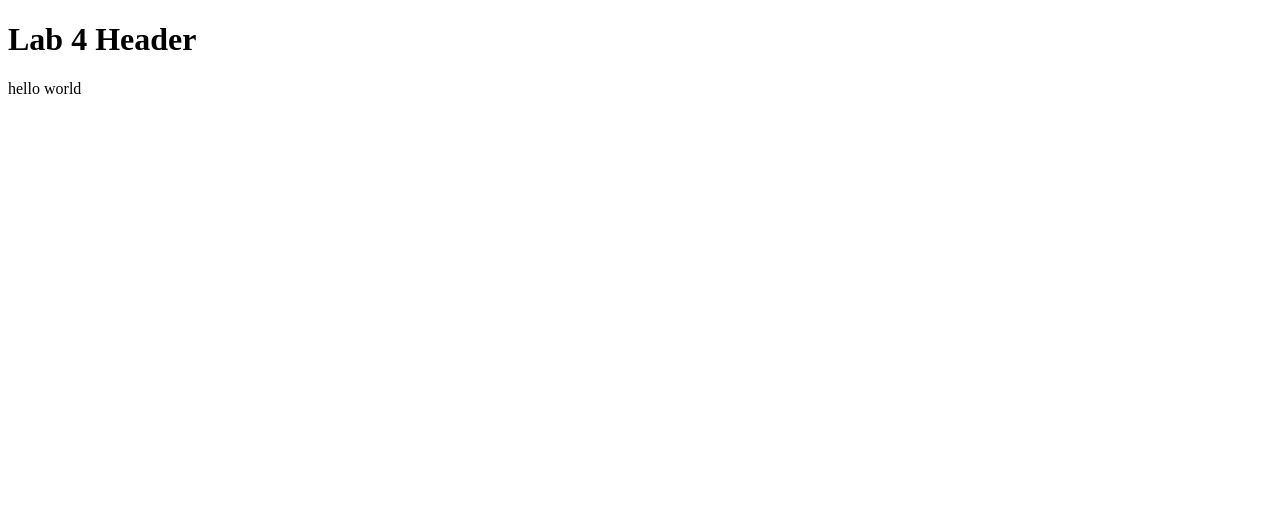
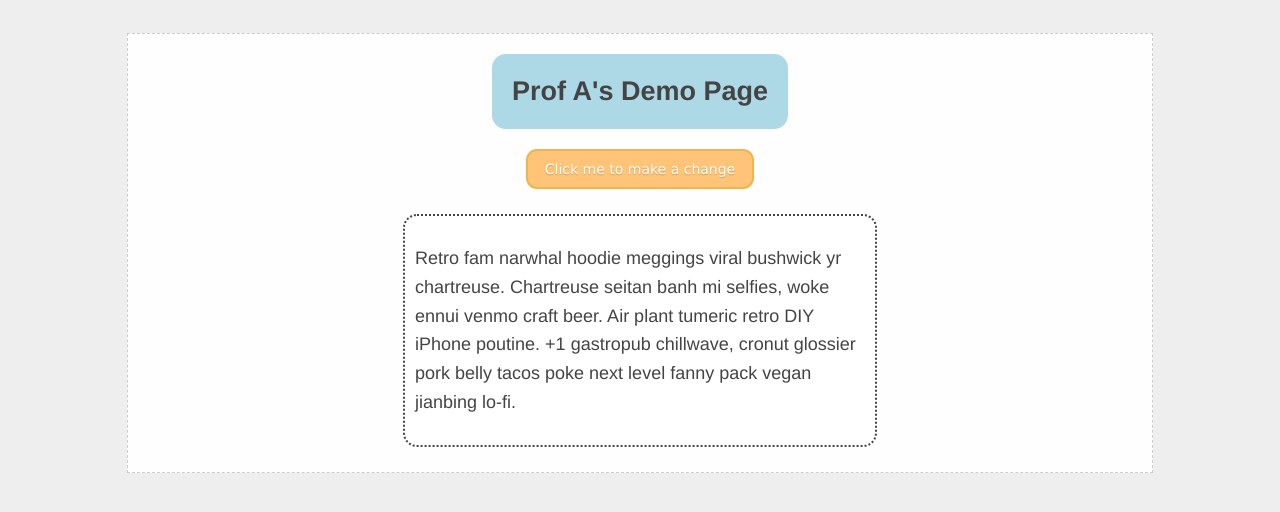
Before and after one commit to oballiu/oballiu.github.io, a plain HTML site: page lab_4/index.html in a window 1280 px wide. Drawn offline with Linux system fonts and the light colour scheme.

Commit message:
lab 4 update

```diff
--- a/lab_4/index.html
+++ b/lab_4/index.html
@@ -1,20 +1,34 @@
 <!DOCTYPE html>
 <html lang="en">
-<head>
-    <meta charset="UTF-8">
-    <meta name="viewport" content="width=device-width, initial-scale=1.0">
-    <meta http-equiv="X-UA-Compatible" content="ie=edge">
-    <title>Lab 4</title>
-    <link src="./style.css" type="text/stylesheet" />
-</head>
-<body>
-    <div>
-        <h1 class="header">Lab 4 Header</h1>
-    </div>
-    <div class="content">
-        hello world
+  <head>
+    <title>Prof A's Demo Page</title>
+    <link rel="stylesheet" type="text/css" href="./style.css" />
+  </head>
+
+  <body>
+    <div class="container">
+      <div class="wrapper">
+        <div class="header">Prof A's Demo Page</div>
+        <button class="button" onclick="clickMe()">
+          Click me to make a change
+        </button>
+        <div class="content">
+          <p>
+            Retro fam narwhal hoodie meggings viral bushwick yr chartreuse.
+            Chartreuse seitan banh mi selfies, woke ennui venmo craft beer. Air
+            plant tumeric retro DIY iPhone poutine. +1 gastropub chillwave,
+            cronut glossier pork belly tacos poke next level fanny pack vegan
+            jianbing lo-fi.
+          </p>
+        </div>
+        <div class="footer"></div>
+      </div>
     </div>
     <script>
+      function clickMe() {
+        const content = document.querySelector(".content");
+        content.innerHTML = "Hello world";
+      }
     </script>
-</body>
+  </body>
 </html>
```
Also changed, not shown: lab_4/mdn_sample.html (added, +9 -0 lines).
